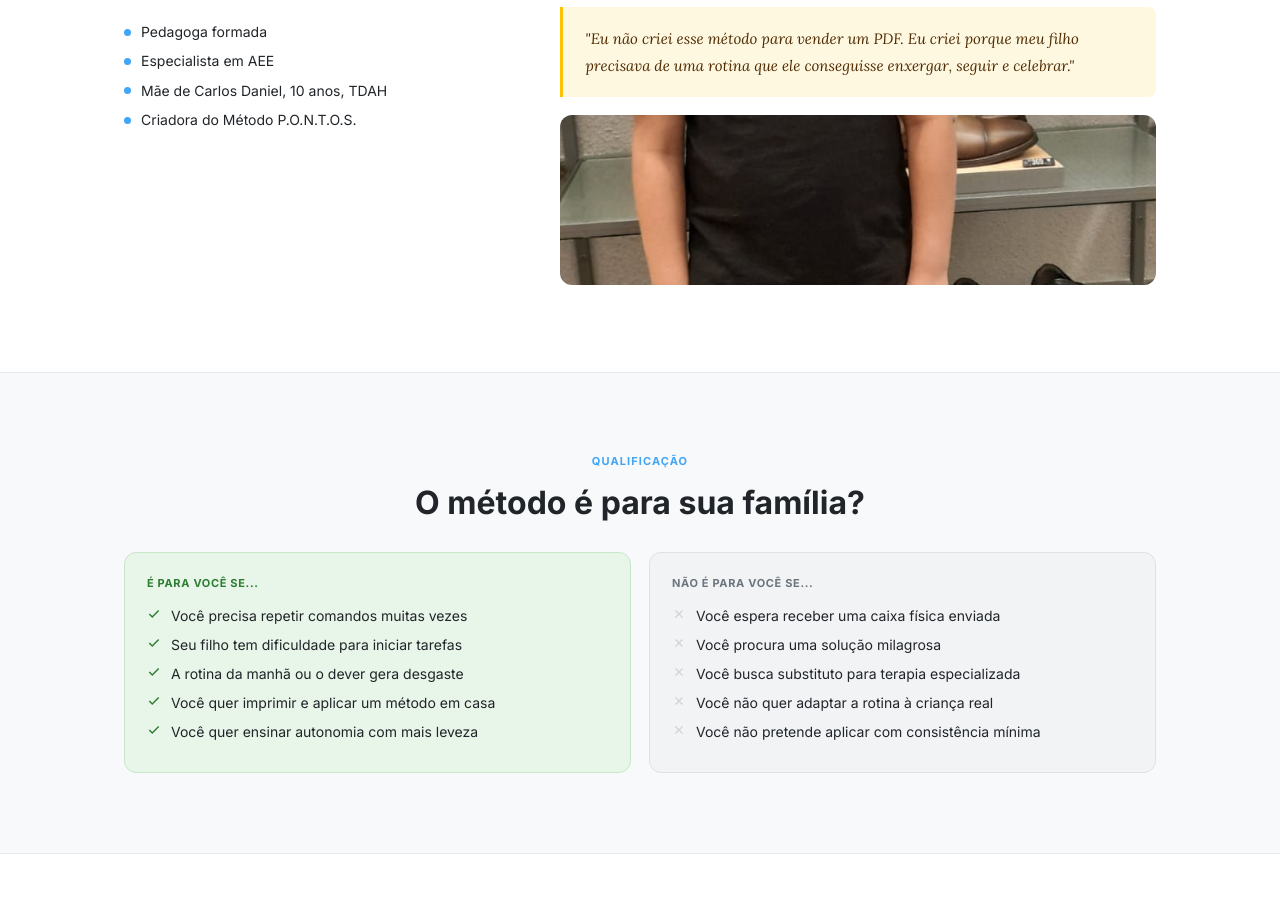
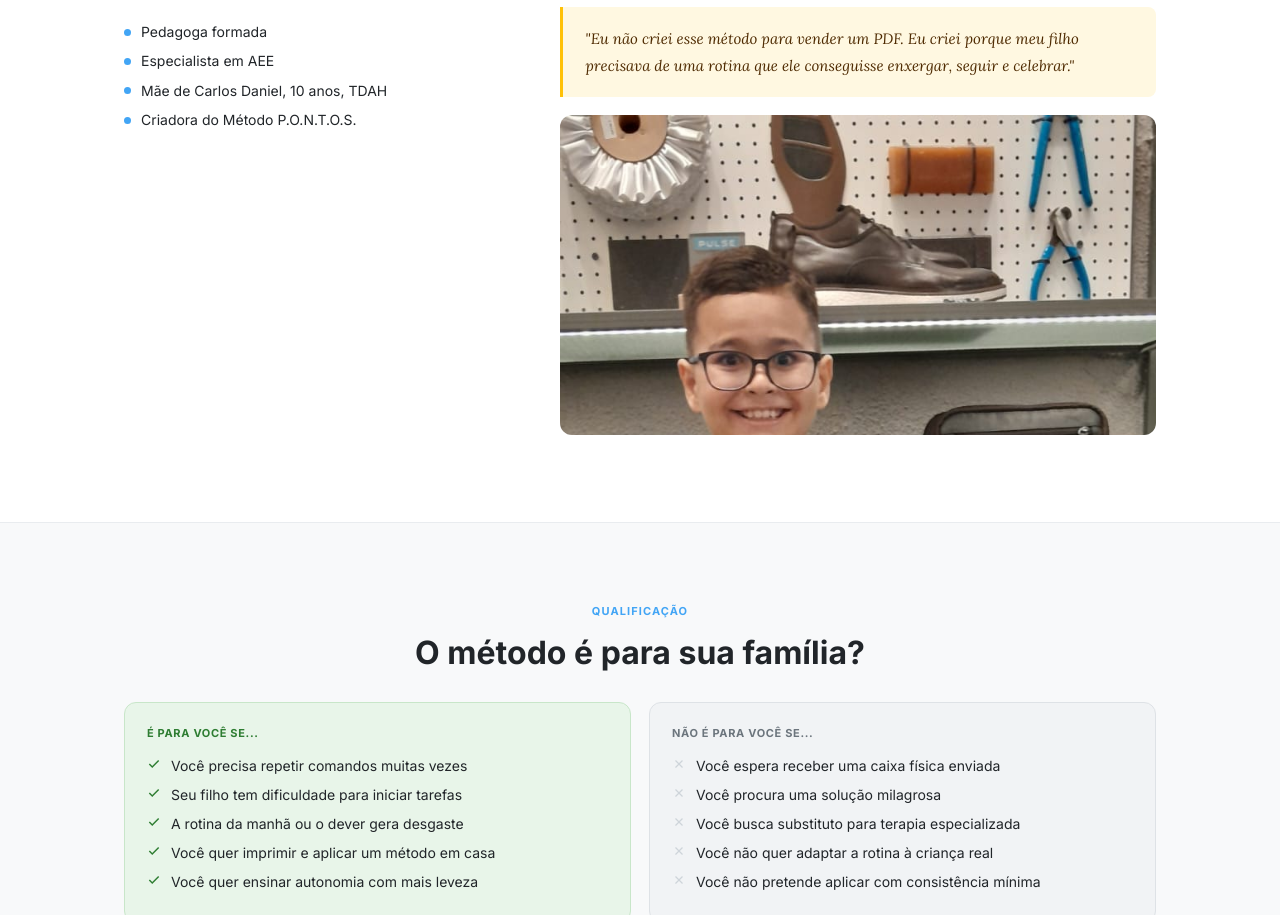
Before and after one commit to braryeditora/neurorotinakids, a plain HTML site: page index.html in a window 1280 px wide. Shown: the part 10096-11011 px from the top of the page. Drawn offline with Linux system fonts and the light colour scheme.

Commit message:
Corrige enquadramento da foto do Carlos Daniel na seção A Autora

```diff
--- a/index.html
+++ b/index.html
@@ -889,7 +889,7 @@ footer strong{color:rgba(255,255,255,.6)}
         <!-- FOTO REAL: carlosdaniel.jpg
              <img src="carlosdaniel.jpg" alt="Carlos Daniel"
                   style="width:100%;height:170px;object-fit:cover;border-radius:12px;margin-top:18px"> -->
-        <img src="carlosdaniel.jpg" alt="Carlos Daniel aplicando o Método NeuroRotina Kids em sua rotina diária." style="width:100%;height:170px;object-fit:cover;border-radius:12px;margin-top:18px" loading="lazy">
+        <img src="carlosdaniel.jpg" alt="Carlos Daniel aplicando o Método NeuroRotina Kids em sua rotina diária." style="width:100%;height:320px;object-fit:cover;object-position:center top;border-radius:12px;margin-top:18px" loading="lazy">
       </div>
     </div>
   </div>
```
